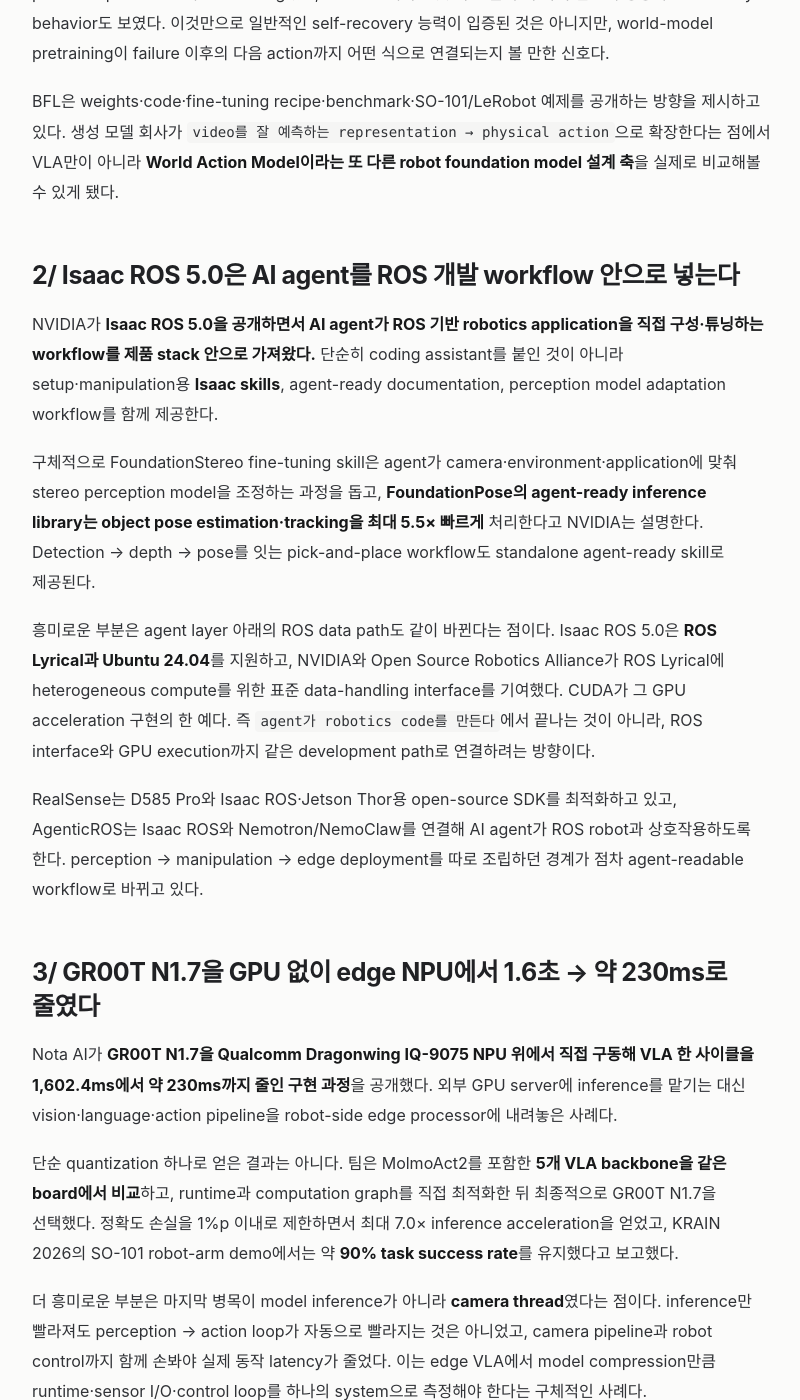
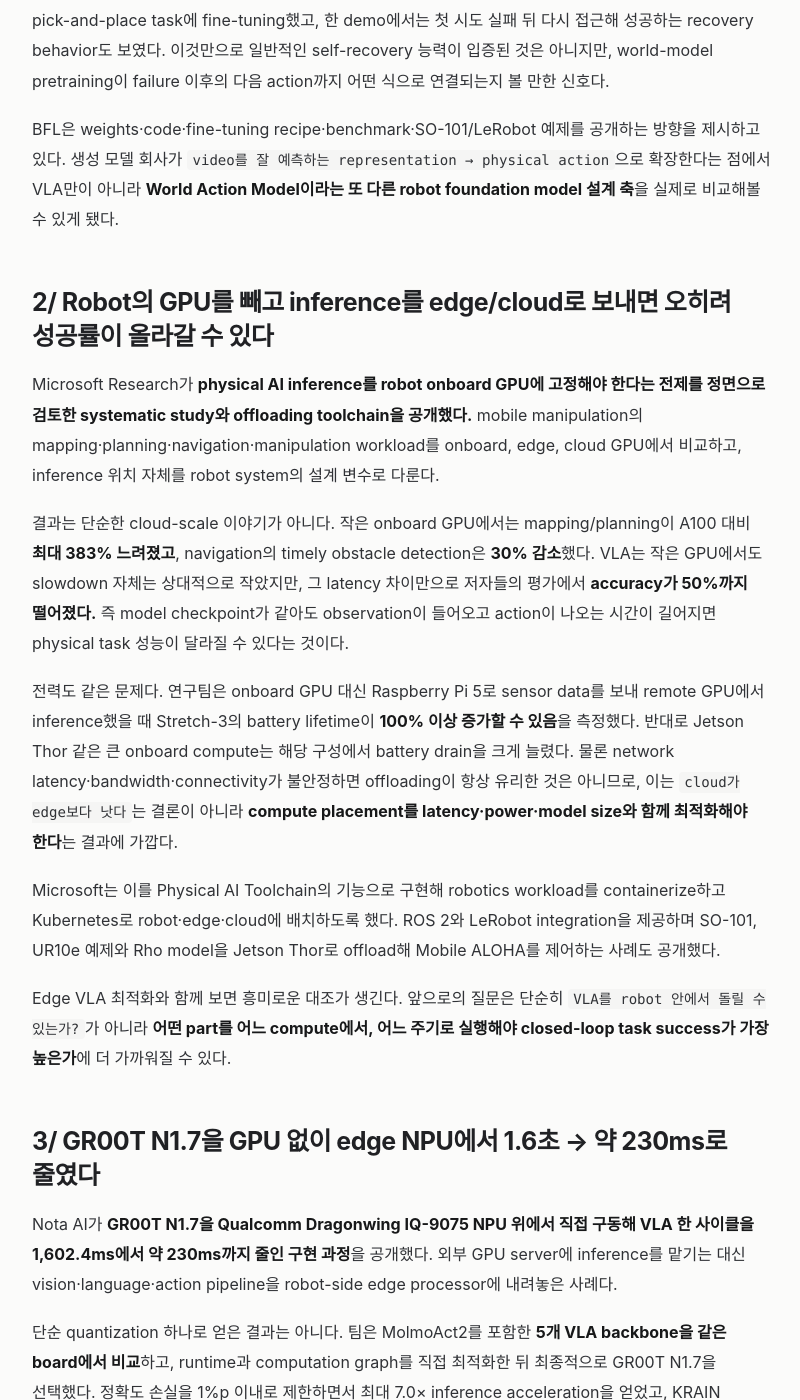
Before and after one commit to nayana224/nayana224.github.io, a Jekyll site: the page built from _research_feed/2026-09-23-ai-robotics.md, in a window 1280 px wide and 1400 px high, scrolled down 879 px. Shown: the whole window, without its empty margins (238-1038 px from the left). Built offline with Jekyll 4.4.1, drawn with Linux system fonts in a browser that asks for light colours; some of the changed text lies outside the part shown.

Commit message:
Update research feed with physical AI inference offloading

```diff
--- a/_research_feed/2026-09-23-ai-robotics.md
+++ b/_research_feed/2026-09-23-ai-robotics.md
@@ -1,10 +1,10 @@
 ---
 layout: feed_note
-title: "FLUX 3 Action이 7B open-weight World Action Model로 공개됐다"
-date: 2026-09-23 08:04:00 +0900
+title: "Physical AI의 inference 위치가 robot system 설계 변수가 됐다"
+date: 2026-09-23 17:10:00 +0900
 channel: ai-robotics
 channel_label: AI & Robotics
-summary: "FLUX 3 Action의 open-weight World Action Model 공개, Isaac ROS 5.0의 agent-ready robotics workflow, 그리고 GR00T N1.7의 edge-NPU 최적화를 함께 본다."
+summary: "FLUX 3 Action의 open-weight World Action Model, Microsoft Research의 physical-AI inference offloading, 그리고 GR00T N1.7 edge-NPU 최적화를 통해 robot intelligence의 모델과 실행 위치를 함께 본다."
 ---
 
 ## 1/ FLUX 3 Action은 video foundation model을 7B robot policy로 가져왔다
@@ -17,15 +17,17 @@
 
 BFL은 weights·code·fine-tuning recipe·benchmark·SO-101/LeRobot 예제를 공개하는 방향을 제시하고 있다. 생성 모델 회사가 `video를 잘 예측하는 representation → physical action`으로 확장한다는 점에서 VLA만이 아니라 **World Action Model이라는 또 다른 robot foundation model 설계 축**을 실제로 비교해볼 수 있게 됐다.
 
-## 2/ Isaac ROS 5.0은 AI agent를 ROS 개발 workflow 안으로 넣는다
+## 2/ Robot의 GPU를 빼고 inference를 edge/cloud로 보내면 오히려 성공률이 올라갈 수 있다
 
-NVIDIA가 **Isaac ROS 5.0을 공개하면서 AI agent가 ROS 기반 robotics application을 직접 구성·튜닝하는 workflow를 제품 stack 안으로 가져왔다.** 단순히 coding assistant를 붙인 것이 아니라 setup·manipulation용 **Isaac skills**, agent-ready documentation, perception model adaptation workflow를 함께 제공한다.
+Microsoft Research가 **physical AI inference를 robot onboard GPU에 고정해야 한다는 전제를 정면으로 검토한 systematic study와 offloading toolchain을 공개했다.** mobile manipulation의 mapping·planning·navigation·manipulation workload를 onboard, edge, cloud GPU에서 비교하고, inference 위치 자체를 robot system의 설계 변수로 다룬다.
 
-구체적으로 FoundationStereo fine-tuning skill은 agent가 camera·environment·application에 맞춰 stereo perception model을 조정하는 과정을 돕고, **FoundationPose의 agent-ready inference library는 object pose estimation·tracking을 최대 5.5× 빠르게** 처리한다고 NVIDIA는 설명한다. Detection → depth → pose를 잇는 pick-and-place workflow도 standalone agent-ready skill로 제공된다.
+결과는 단순한 cloud-scale 이야기가 아니다. 작은 onboard GPU에서는 mapping/planning이 A100 대비 **최대 383% 느려졌고**, navigation의 timely obstacle detection은 **30% 감소**했다. VLA는 작은 GPU에서도 slowdown 자체는 상대적으로 작았지만, 그 latency 차이만으로 저자들의 평가에서 **accuracy가 50%까지 떨어졌다.** 즉 model checkpoint가 같아도 observation이 들어오고 action이 나오는 시간이 길어지면 physical task 성능이 달라질 수 있다는 것이다.
 
-흥미로운 부분은 agent layer 아래의 ROS data path도 같이 바뀐다는 점이다. Isaac ROS 5.0은 **ROS Lyrical과 Ubuntu 24.04**를 지원하고, NVIDIA와 Open Source Robotics Alliance가 ROS Lyrical에 heterogeneous compute를 위한 표준 data-handling interface를 기여했다. CUDA가 그 GPU acceleration 구현의 한 예다. 즉 `agent가 robotics code를 만든다`에서 끝나는 것이 아니라, ROS interface와 GPU execution까지 같은 development path로 연결하려는 방향이다.
+전력도 같은 문제다. 연구팀은 onboard GPU 대신 Raspberry Pi 5로 sensor data를 보내 remote GPU에서 inference했을 때 Stretch-3의 battery lifetime이 **100% 이상 증가할 수 있음**을 측정했다. 반대로 Jetson Thor 같은 큰 onboard compute는 해당 구성에서 battery drain을 크게 늘렸다. 물론 network latency·bandwidth·connectivity가 불안정하면 offloading이 항상 유리한 것은 아니므로, 이는 `cloud가 edge보다 낫다`는 결론이 아니라 **compute placement를 latency·power·model size와 함께 최적화해야 한다**는 결과에 가깝다.
 
-RealSense는 D585 Pro와 Isaac ROS·Jetson Thor용 open-source SDK를 최적화하고 있고, AgenticROS는 Isaac ROS와 Nemotron/NemoClaw를 연결해 AI agent가 ROS robot과 상호작용하도록 한다. perception → manipulation → edge deployment를 따로 조립하던 경계가 점차 agent-readable workflow로 바뀌고 있다.
+Microsoft는 이를 Physical AI Toolchain의 기능으로 구현해 robotics workload를 containerize하고 Kubernetes로 robot·edge·cloud에 배치하도록 했다. ROS 2와 LeRobot integration을 제공하며 SO-101, UR10e 예제와 Rho model을 Jetson Thor로 offload해 Mobile ALOHA를 제어하는 사례도 공개했다.
+
+Edge VLA 최적화와 함께 보면 흥미로운 대조가 생긴다. 앞으로의 질문은 단순히 `VLA를 robot 안에서 돌릴 수 있는가?`가 아니라 **어떤 part를 어느 compute에서, 어느 주기로 실행해야 closed-loop task success가 가장 높은가**에 더 가까워질 수 있다.
 
 ## 3/ GR00T N1.7을 GPU 없이 edge NPU에서 1.6초 → 약 230ms로 줄였다
 
@@ -35,13 +37,13 @@
 
 더 흥미로운 부분은 마지막 병목이 model inference가 아니라 **camera thread**였다는 점이다. inference만 빨라져도 perception → action loop가 자동으로 빨라지는 것은 아니었고, camera pipeline과 robot control까지 함께 손봐야 실제 동작 latency가 줄었다. 이는 edge VLA에서 model compression만큼 runtime·sensor I/O·control loop를 하나의 system으로 측정해야 한다는 구체적인 사례다.
 
-VLM/VLA를 제한된 GPU·NPU 환경에 올릴 때 중요한 기준도 여기서 보인다. `모델이 메모리에 들어가는가`만 볼 것이 아니라 **end-to-end observation → inference → action latency와 실제 task success를 함께 측정**해야 한다.
+Microsoft의 offloading 결과와 방향은 반대지만 결론은 맞닿는다. **model FLOPs나 single-call latency가 아니라 observation → inference → action 전체 loop와 실제 task success를 기준으로 compute architecture를 결정해야 한다.**
 
 ### Sources
 
 - [Black Forest Labs — FLUX 3 Action](https://bfl.ai/models/flux-3-action)
 - [VentureBeat — Black Forest Labs debuts FLUX 3 Action](https://venturebeat.com/infrastructure/black-forest-labs-debuts-flux-3-action-an-open-weights-ai-robotics-model-that-tops-the-leaderboard-at-half-the-size-of-its-competition)
-- [NVIDIA Blog — Isaac ROS 5.0 Advances Agentic, Open Source Robotics Development](https://blogs.nvidia.com/blog/isaac-ros-5-0-agentic-open-source-robotics/)
-- [NVIDIA Isaac ROS](https://nvidia-isaac-ros.github.io/)
+- [Microsoft Research — Offloaded inference for real-world physical AI robotics](https://www.microsoft.com/en-us/research/blog/offloaded-inference-for-real-world-physical-ai-robotics/)
+- [Microsoft — Physical AI Toolchain](https://github.com/microsoft/physical-ai-toolchain)
 - [Nota AI — GPU 없이 VLA 돌리기: 퀄컴 NPU에서 1.6초를 230ms로](https://blog.nota.ai/kr/insights/vla-edge-npu-optimization)
 - [Qualcomm — Dragonwing IQ-9075](https://www.qualcomm.com/internet-of-things/products/iq9-series/iq-9075)
```
